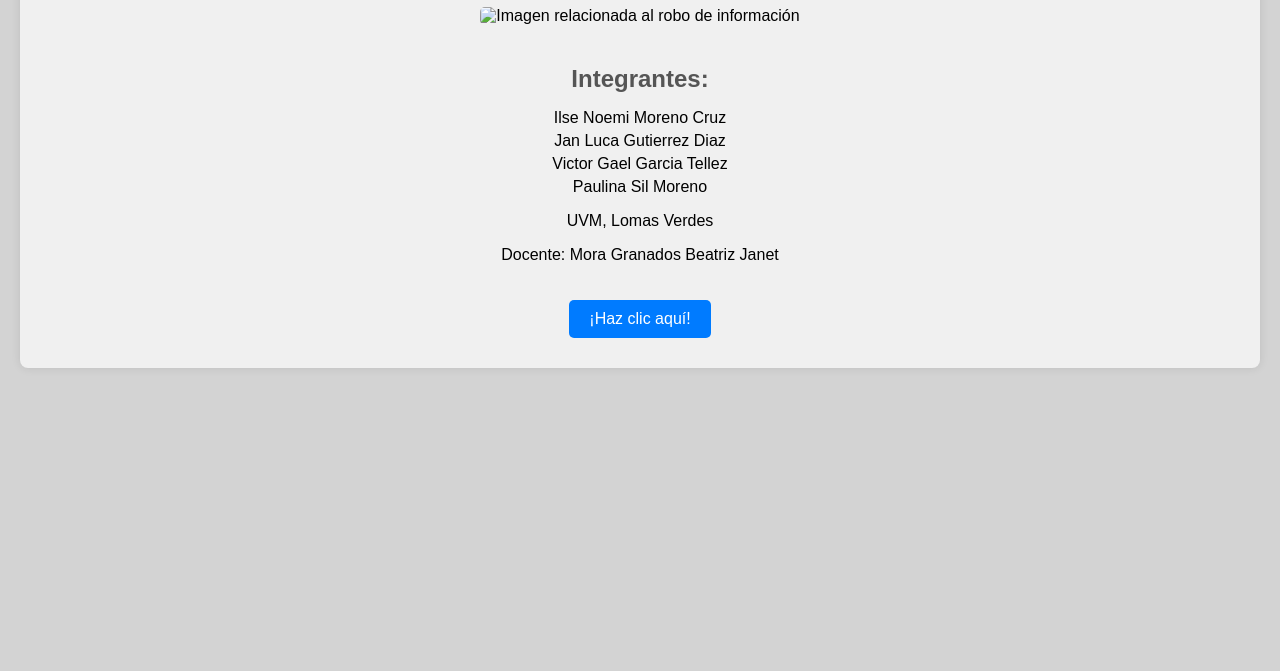
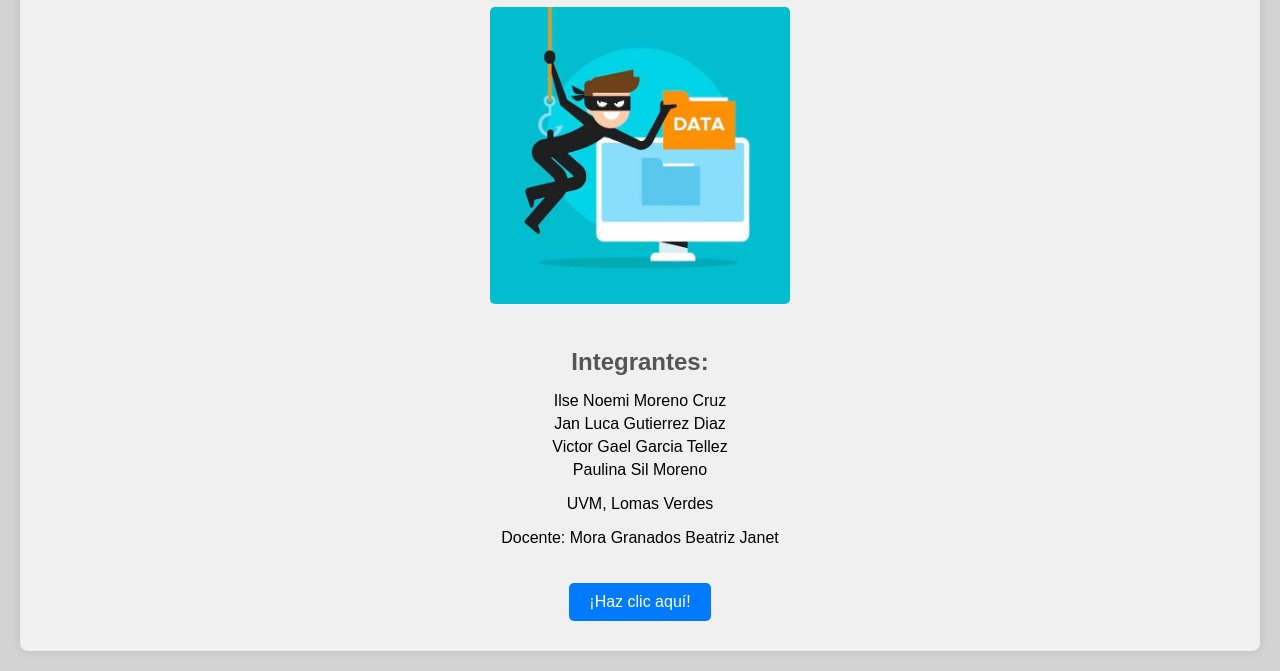
Before and after one commit to Lukyytaa/proyecto_info2, a plain HTML site: page index.html in a window 1280 px wide. Shown: the part 193-864 px from the top of the page. Before the commit the page ends 800 px from the top, so only its background shows below. Drawn offline with Linux system fonts and the light colour scheme.

Commit message:
index.html

```diff
--- a/index.html
+++ b/index.html
@@ -23,7 +23,7 @@
     <main>
         <section id="portada">
             <h1>Robo de información</h1>
-            <img src="ruta/a/tu/imagen.jpg" alt="Imagen relacionada al robo de información" width="300">
+            <img src="imagen3.jpg" alt="Imagen relacionada al robo de información" width="300">
             <h2>Integrantes:</h2>
             <ul>
                 <li>Ilse Noemi Moreno Cruz</li>
```
